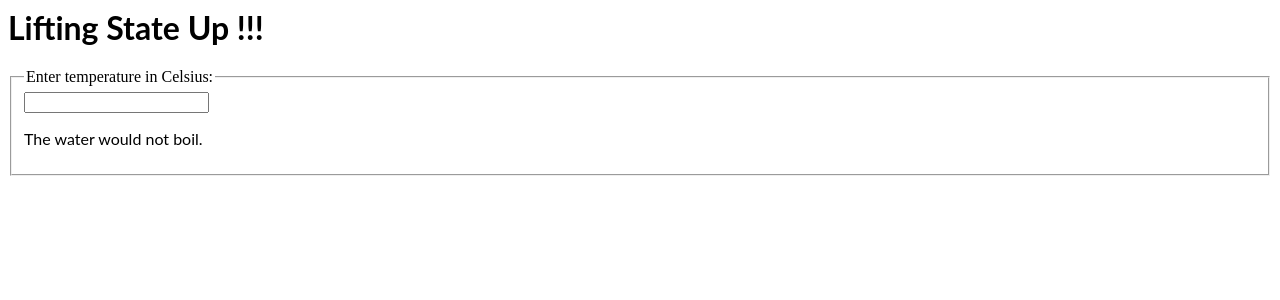
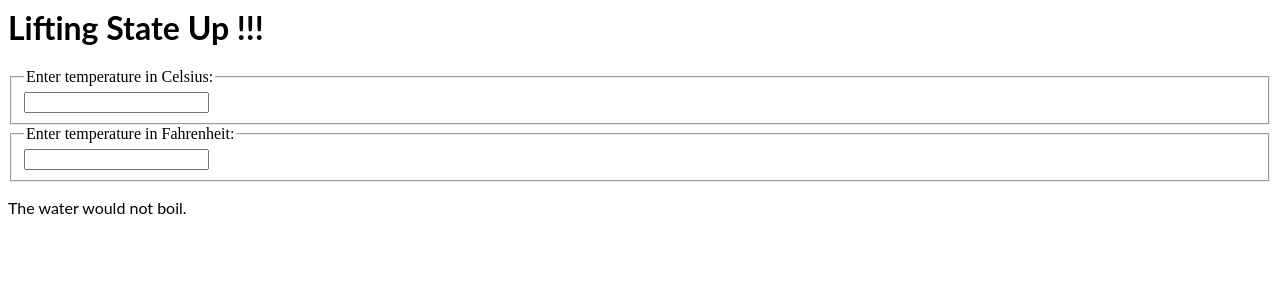
Before and after one commit to ShakibAhmed007/react-dev-lifting-state-up, a React (Create React App) app: page / in a window 1280 px wide. Shown: the top 300 px of the page. Built offline with nearby package versions, Linux system fonts and the light colour scheme.

Commit message:
2 files modified

```diff
--- a/src/Component/Calculator.js
+++ b/src/Component/Calculator.js
@@ -1,24 +1,34 @@
 import BoilingVerdict from './BoilingVerdict';
 import React from 'react';
+import TemperatureInput from './TemparatureInput';
 
 class Calculator extends React.Component {
   state = {
     temperature: ''
   };
-  handleChange = e => {
-    this.setState({
-      temperature: e.target.value
-    });
-  };
+
+  handleCelsiusChange(temperature) {
+    this.setState({ scale: 'c', temperature });
+  }
+
+  handleFahrenheitChange(temperature) {
+    this.setState({ scale: 'f', temperature });
+  }
 
   render() {
     const temperature = this.state.temperature;
     return (
-      <fieldset>
-        <legend>Enter temperature in Celsius:</legend>
-        <input value={temperature} onChange={this.handleChange} />
+      <div>
+        <TemperatureInput
+          scale="c"
+          onTemperatureChange={this.handleCelsiusChange}
+        />
+        <TemperatureInput
+          scale="f"
+          onTemperatureChange={this.handleFahrenheitChange}
+        />
         <BoilingVerdict celsius={parseFloat(temperature)} />
-      </fieldset>
+      </div>
     );
   }
 }
--- a/src/Component/TemparatureInput.js
+++ b/src/Component/TemparatureInput.js
@@ -1,4 +1,3 @@
-import BoilingVerdict from './BoilingVerdict';
 import React from 'react';
 
 const scaleNames = {
@@ -13,7 +12,7 @@ class TemperatureInput extends React.Component {
   }
 
   handleChange = e => {
-    this.props.handleChange(e.target.value);
+    this.props.onTemperatureChange(e.target.value);
   };
 
   render() {
```
